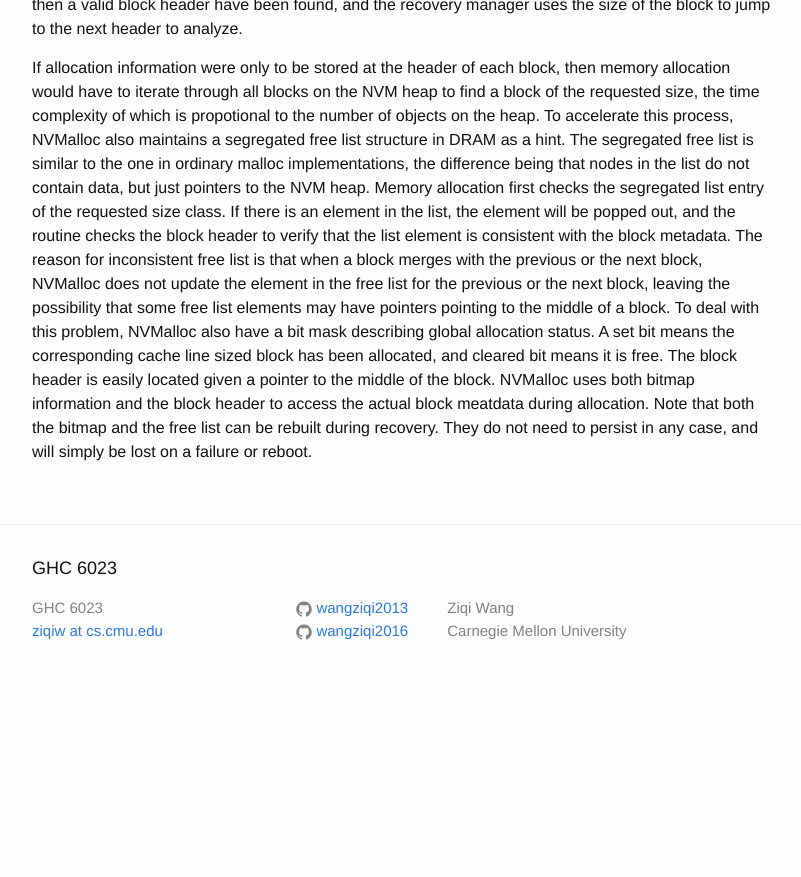
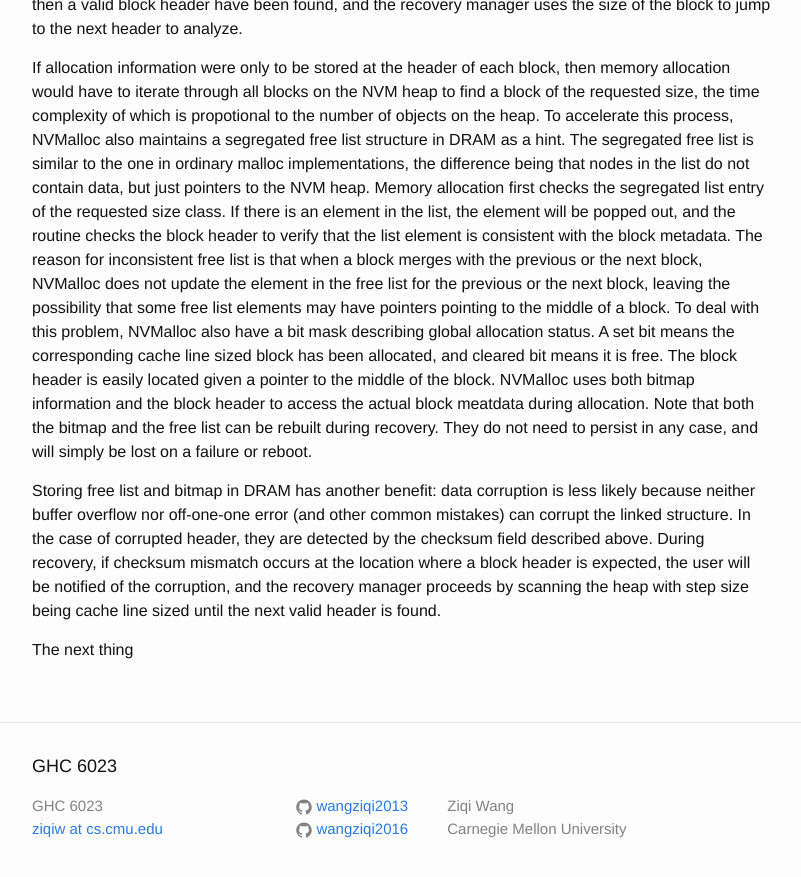
Before and after one commit to wangziqi2013/wangziqi2013.github.io, a Jekyll site: the page built from _posts/2019-02-04-consistent-durable-and-safe.markdown, in a window 1280 px wide and 900 px high, scrolled down 2122 px. Shown: the top 877 px of the window, without its empty margins (238-1039 px from the left). Built offline with Jekyll 4.4.1, drawn with Linux system fonts in a browser that asks for light colours; before the commit the page ends 2824 px from its top, so only the background shows below that.

Commit message:
Adding recovery

```diff
--- a/_posts/2019-02-04-consistent-durable-and-safe.markdown
+++ b/_posts/2019-02-04-consistent-durable-and-safe.markdown
@@ -87,3 +87,11 @@ has been allocated, and cleared bit means it is free. The block header is easily
 of the block. NVMalloc uses both bitmap information and the block header to access the actual block meatdata during
 allocation. Note that both the bitmap and the free list can be rebuilt during recovery. They do not need to persist
 in any case, and will simply be lost on a failure or reboot.
+
+Storing free list and bitmap in DRAM has another benefit: data corruption is less likely because neither buffer
+overflow nor off-one-one error (and other common mistakes) can corrupt the linked structure. In the case of corrupted
+header, they are detected by the checksum field described above. During recovery, if checksum mismatch occurs at the
+location where a block header is expected, the user will be notified of the corruption, and the recovery manager
+proceeds by scanning the heap with step size being cache line sized until the next valid header is found.
+
+The next thing
```
